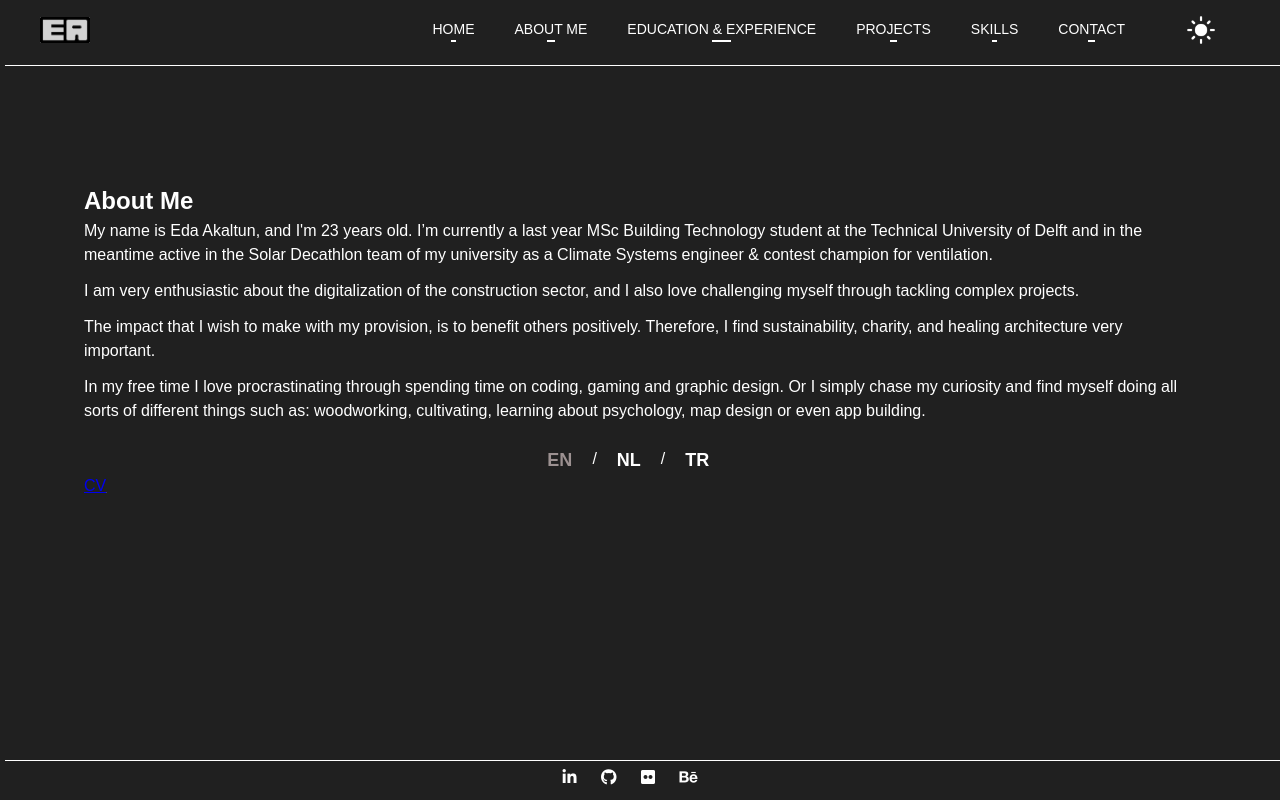
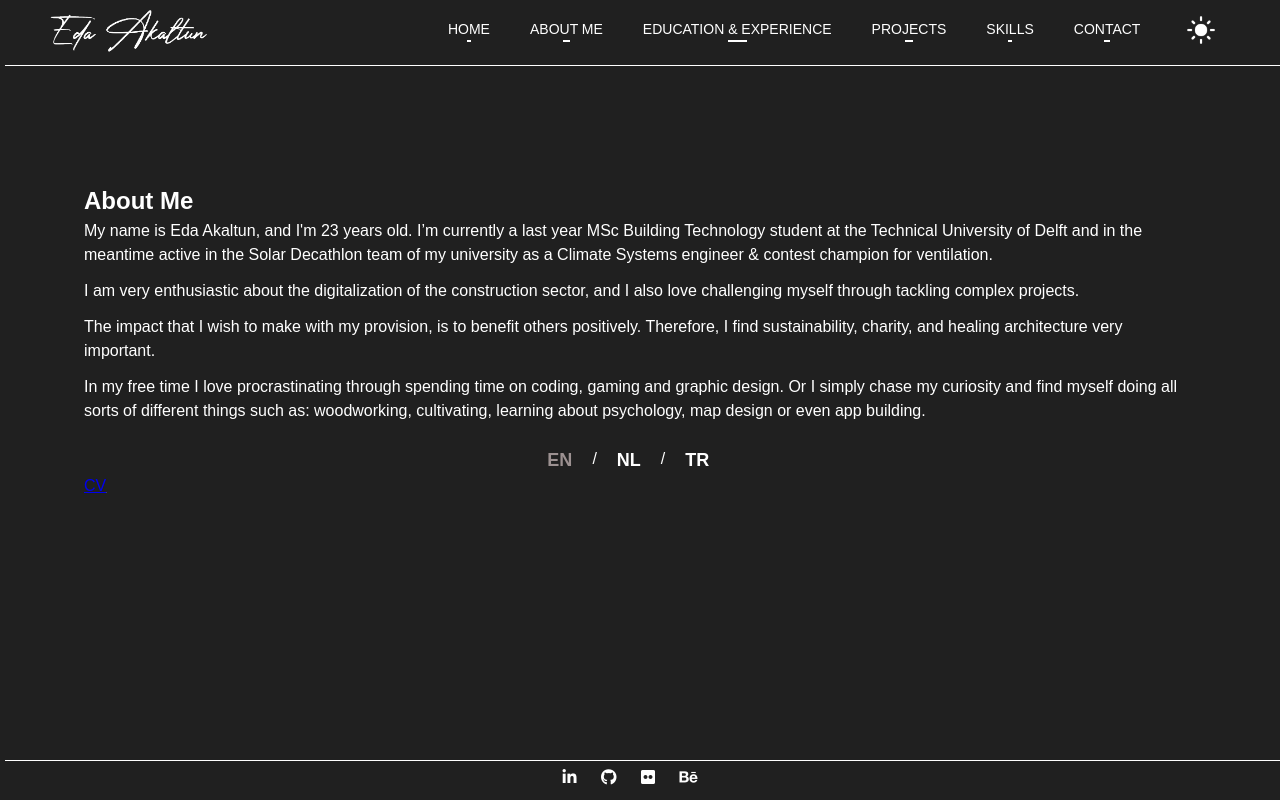
Before and after one commit to EdaAkaltun/Portfolio, a plain HTML site: page aboutme.html in a window 1280 px wide. Both pictures are taken after a click on the picture 1201 px from the left and 30 px from the top of the page. Drawn offline with Linux system fonts and the light colour scheme.

Commit message:
Fixed navbar logo

```diff
--- a/aboutme.html
+++ b/aboutme.html
@@ -1,4 +1,7 @@
 <html>
+
+
+<!-- https://codepen.io/antho-fsy/pen/wJqWKj -->
 
 <head>
     <title>Portfolio website - Eda Akaltun</title>
@@ -16,11 +19,12 @@
 
         <div class="nav-container">
             <nav class="navbar">
-                <a href="index.html"> <img src="images/logo.png" alt="logo image" id="navbar-logo"> </a>
-                <div class="menu-toggle" id="mobile-menu">
-                    <span class="bar"></span>
-                    <span class="bar"></span>
-                    <span class="bar"></span>
+              <a href="index.html"> <img class="navbar_logo"
+                src="images/logodark.png"> </a>
+              <div class="menu-toggle" id="mobile-menu">
+                <span class="bar"></span>
+                <span class="bar"></span>
+                <span class="bar"></span>
                 </div>
                 <ul class="nav-menu">
                     <li><a href="index.html" class="nav-links">HOME</a></li>
--- a/style_main.css
+++ b/style_main.css
@@ -44,6 +44,13 @@
     filter: brightness(100);
 }
 
+.navbar_logo{
+    width: auto;
+    height: 100%;
+    justify-content: left;
+    margin-left: 50px;
+    cursor: pointer;
+}
 
 @media only screen and (max-width: 1000px) {
     .scroll_down_arrow {
@@ -149,17 +156,6 @@
     font-size: 14px;
 }
 
-#navbar-logo {
-    /* justify-self: start; */
-    justify-content: left;
-    margin-left: 40px;
-    width: 50px;
-    box-shadow: inset 0 0 100px rgb(228, 228, 228)
-}
-
-#navbar-logo {
-    cursor: pointer;
-}
 
 .nav-menu {
     display: flex;
@@ -688,6 +684,10 @@ c.active {
     z-index: 3;
 }
 
+.dark-theme .navbar_logo{
+    content: url("images/logolight.png");
+    z-index: 0;
+}
 
 /* ================================== POPUP MAIN ========================================= */
 .Modal {
```
Also changed, not shown: contact.html (+2 -1 lines), education.html (+6 -5 lines), experience.html (+6 -5 lines), index.html (+2 -1 lines), projects.html (+2 -1 lines), projects_bucky.html (+2 -1 lines), projects_extreme.html (+2 -1 lines), projects_on6.html (+2 -1 lines), projects_stuctural.html (+2 -1 lines), projects_zero.html (+2 -1 lines), skills.html (+2 -1 lines), images/dsdsd.png (renamed from images/logo.png), images/logodark.png (added), images/logolight.png (added).
